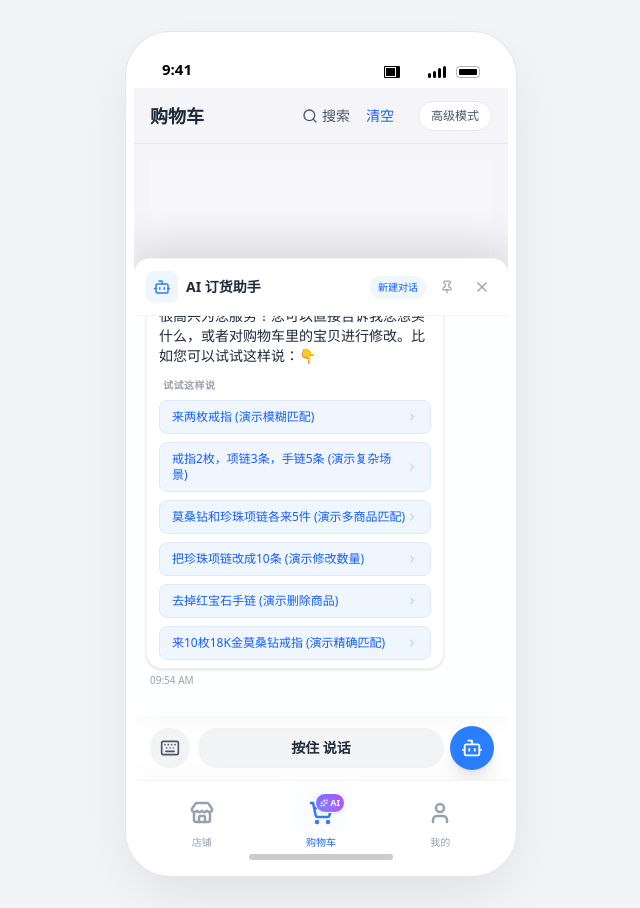
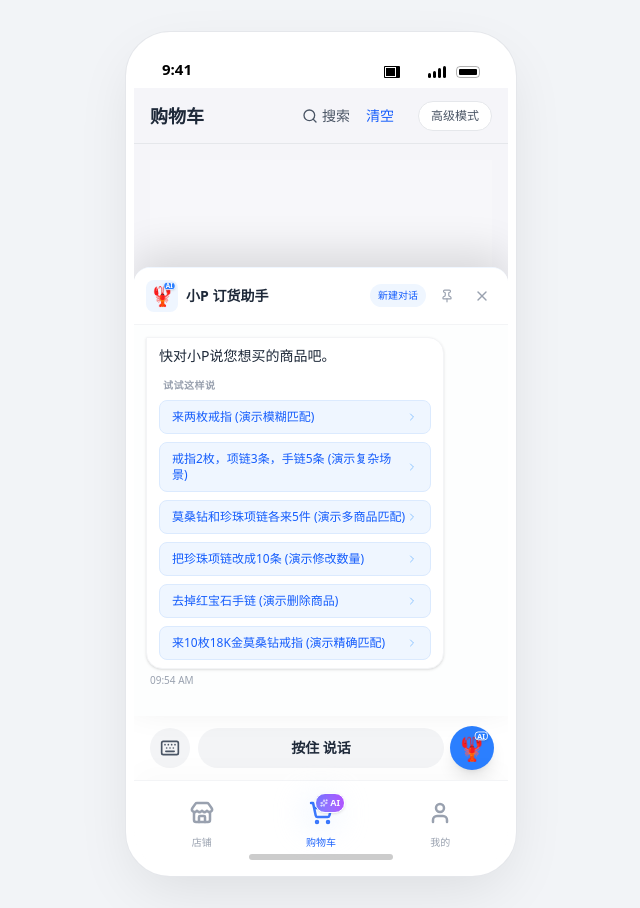
Before and after one commit to vipwenzy/-AI-, a React (Vite) app: page / in a window 1280 px wide. Shown: the whole page, without its empty margins (319-959 px from the left). Built offline with nearby package versions, Linux system fonts and the light colour scheme.

Commit message:
feat(SimpleModePage): Add custom Crayfish AI icon
Replaces the generic bot icon with a custom lobster icon with an "AI" badge for a more branded and thematic representation of the AI assistant.

```diff
--- a/src/pages/SimpleModePage.tsx
+++ b/src/pages/SimpleModePage.tsx
@@ -1,6 +1,6 @@
 import React, { useState, useRef, useEffect } from 'react';
 import { motion, AnimatePresence } from 'motion/react';
-import { Mic, Send, Trash2, Plus, Minus, Sparkles, ChevronUp, ChevronDown, X, ShoppingCart, Keyboard, Check, Search, ChevronLeft, Circle, CheckCircle2, ChevronRight, History, Pin, Bot } from 'lucide-react';
+import { Mic, Send, Trash2, Plus, Minus, Sparkles, ChevronUp, ChevronDown, X, ShoppingCart, Keyboard, Check, Search, ChevronLeft, Circle, CheckCircle2, ChevronRight, History, Pin } from 'lucide-react';
 import { useCart } from '../context/CartContext';
 import { MOCK_PRODUCTS, Product } from '../data/mockDb';
 import { cn } from '../lib/utils';
@@ -26,6 +26,15 @@ export interface ChatMessage {
   timestamp: Date;
   suggestions?: string[];
 }
+
+const CrayfishAIIcon = ({ size = 20, className = "" }: { size?: number, className?: string }) => (
+  <div className={cn("relative flex items-center justify-center", className)} style={{ width: size, height: size }}>
+    <span style={{ fontSize: size * 0.9 }}>🦞</span>
+    <div className="absolute -top-1 -right-1 bg-blue-500 text-white text-[8px] font-bold px-0.5 rounded leading-none flex items-center justify-center border border-white shadow-sm" style={{ transform: 'scale(0.8)' }}>
+      AI
+    </div>
+  </div>
+);
 
 export default function SimpleModePage({ onSwitchMode }: SimpleModePageProps) {
   const { items: cartItems, updateQuantity, removeFromCart, addToCart, updateUnit, swapProduct, totalAmount } = useCart();
@@ -53,7 +62,7 @@ export default function SimpleModePage({ onSwitchMode }: SimpleModePageProps) {
         {
           id: 'welcome',
           role: 'ai',
-          content: '亲爱的小主，我是您的 AI 订货助手小悦 ✨ 很高兴为您服务！您可以直接告诉我您想买什么，或者对购物车里的宝贝进行修改。比如您可以试试这样说：👇',
+          content: '快对小P说您想买的商品吧。',
           type: 'text',
           timestamp: new Date(),
           suggestions: [
@@ -863,9 +872,9 @@ export default function SimpleModePage({ onSwitchMode }: SimpleModePageProps) {
                   <div className="p-3 border-b border-gray-100 flex items-center justify-between bg-white">
                   <div className="flex items-center gap-2">
                     <div className="w-8 h-8 bg-blue-50 rounded-lg flex items-center justify-center">
-                      <Bot size={18} className="text-blue-500" />
+                      <CrayfishAIIcon size={22} />
                     </div>
-                    <span className="text-sm font-bold text-gray-800">AI 订货助手</span>
+                    <span className="text-sm font-bold text-gray-800">小P 订货助手</span>
                   </div>
                   <div className="flex items-center gap-2">
                     <button
@@ -950,7 +959,7 @@ export default function SimpleModePage({ onSwitchMode }: SimpleModePageProps) {
                             className="w-1.5 h-1.5 bg-blue-400 rounded-full"
                           />
                         </div>
-                        <span className="text-xs text-gray-500 font-medium">AI 正在思考中...</span>
+                        <span className="text-xs text-gray-500 font-medium">小P 正在思考中...</span>
                       </div>
                     </div>
                   )}
@@ -1026,7 +1035,7 @@ export default function SimpleModePage({ onSwitchMode }: SimpleModePageProps) {
                 animate={showChatPopup ? { rotate: [0, -10, 10, 0] } : {}}
                 transition={{ duration: 0.5 }}
               >
-                <Bot size={20} />
+                <CrayfishAIIcon size={24} />
               </motion.div>
               {chatHistory.length > 0 && !showChatPopup && (
                 <div className="absolute top-1 right-1 w-2 h-2 bg-blue-500 rounded-full border border-white"></div>
```
